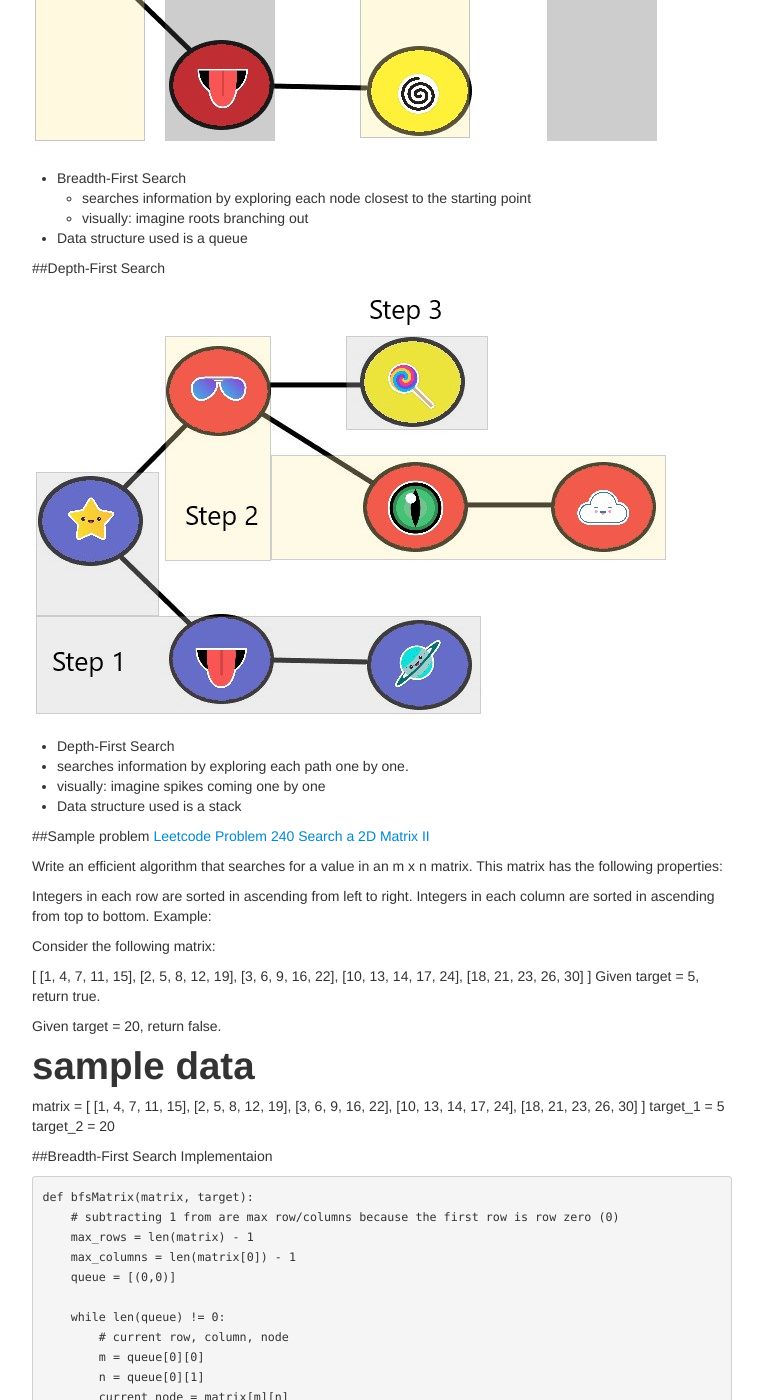
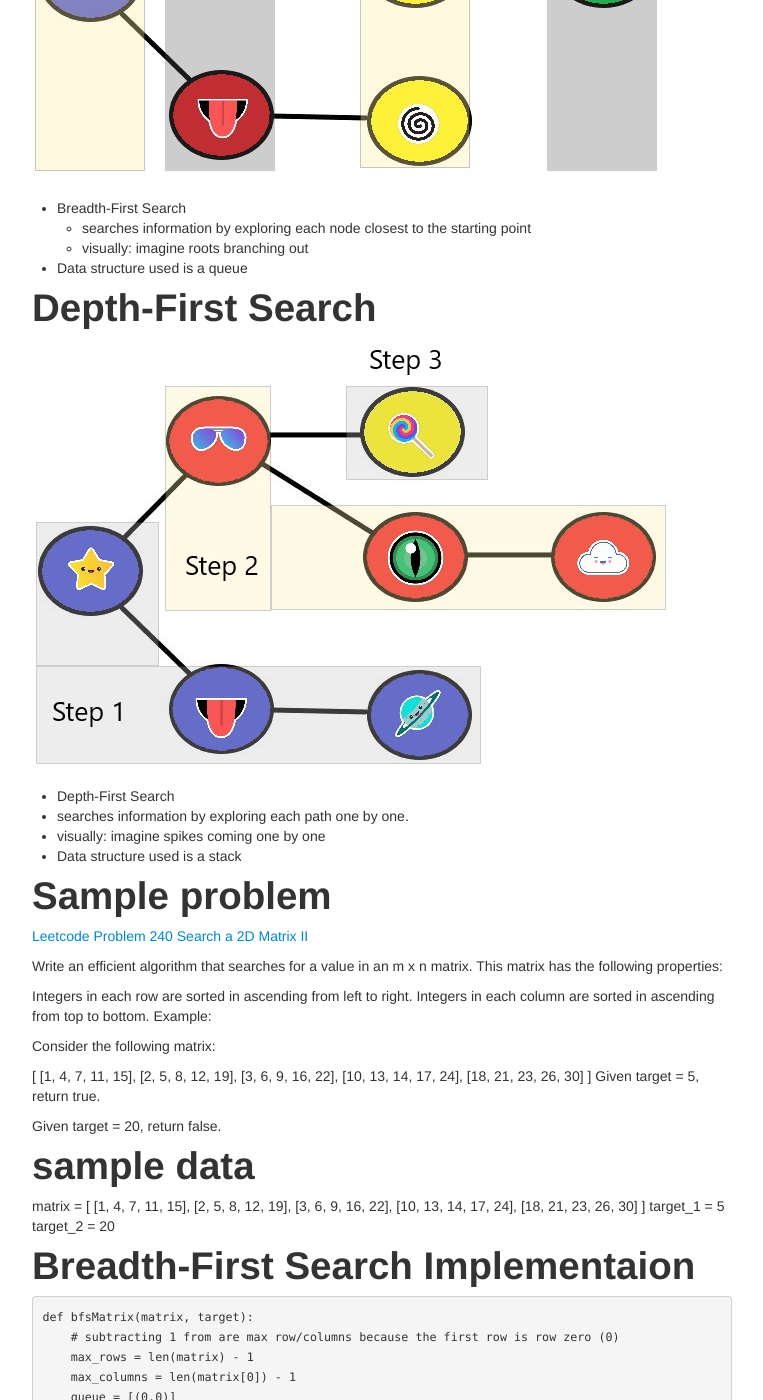
Before and after one commit to KyleMcClay/python_dsa, a Jekyll site: the page built from pages/BFS_vs_DFS.md, in a window 1280 px wide and 1400 px high, scrolled down 501 px. Shown: the whole window, without its empty margins (258-1021 px from the left). Built offline with Jekyll 4.4.1, drawn with Linux system fonts in a browser that asks for light colours; some of the changed text lies outside the part shown.

Commit message:
more information on BFS vs DFS

````diff
--- a/pages/BFS_vs_DFS.md
+++ b/pages/BFS_vs_DFS.md
@@ -4,7 +4,7 @@ title: Breadth-First Search & Depth-First Search in Python
 description: How to use BFS & DFS algorithms in python
 ---
 
-##Breadth-First Search
+# Breadth-First Search
 
 <img src="https://kylemcclay.github.io/python_dsa/images/BFS.jpg" alt="Broken" class="inline"/>
 
@@ -13,7 +13,7 @@ description: How to use BFS & DFS algorithms in python
   - visually: imagine roots branching out
  - Data structure used is a queue
 
-##Depth-First Search
+# Depth-First Search
 
 <img src="https://kylemcclay.github.io/python_dsa/images/DFS.jpg" alt="Broken" class="inline"/>
 
@@ -23,7 +23,7 @@ description: How to use BFS & DFS algorithms in python
  - Data structure used is a stack
 
 
-##Sample problem
+# Sample problem
 [Leetcode Problem 240 Search a 2D Matrix II](https://leetcode.com/problems/search-a-2d-matrix-ii/)
 
 Write an efficient algorithm that searches for a value in an m x n matrix. This matrix has the following properties:
@@ -57,7 +57,7 @@ target_1 = 5
 target_2 = 20
 
 
-##Breadth-First Search Implementaion
+# Breadth-First Search Implementaion
 ```python
 def bfsMatrix(matrix, target):
     # subtracting 1 from are max row/columns because the first row is row zero (0)
````
